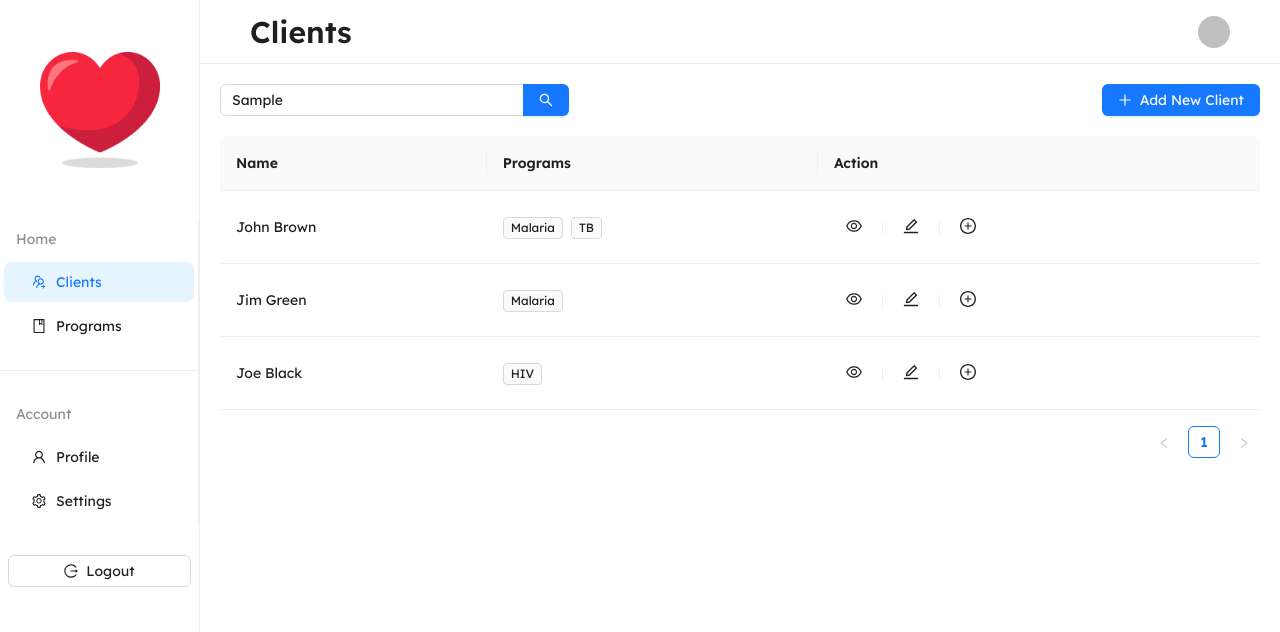
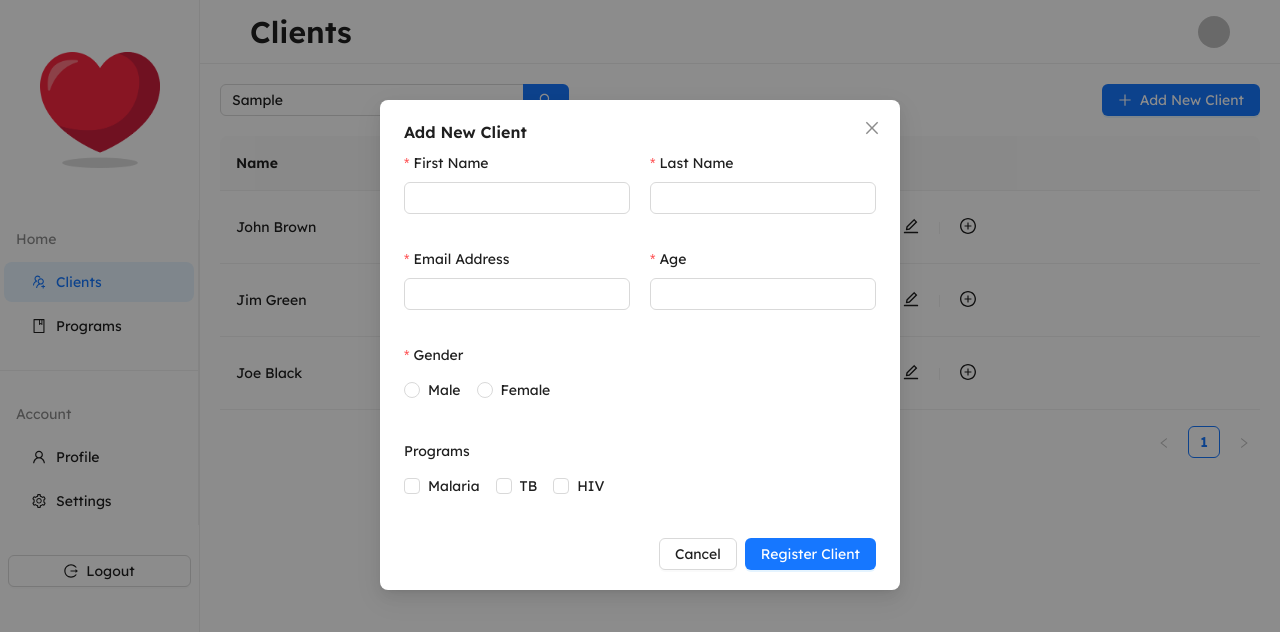
Before and after one commit to silasjimmy/health-information-system, a Vue app in the folder frontend/application-src/: page /clients in a window 1280 px wide. Both pictures are taken after typing "Sample" into the empty fields and a click on the button "Add New Client". Shown: the top 632 px of the page. Built offline with nearby package versions, Linux system fonts and the light colour scheme.

Commit message:
refactor: create add new client form

```diff
--- /dev/null
+++ b/frontend/application-src/src/components/AddClientForm.vue
@@ -0,0 +1,152 @@
+<template>
+  <a-modal
+    title="Add New Client"
+    :open="open"
+    :maskClosable="false"
+    @cancel="resetForm"
+  >
+    <div class="form-wrapper">
+      <a-form
+        ref="newClientForm"
+        name="basic"
+        layout="vertical"
+        autocomplete="off"
+        :model="form"
+      >
+        <a-row :gutter="[20, 10]">
+          <a-col :span="12">
+            <a-form-item
+              label="First Name"
+              name="firstName"
+              :rules="[{ required: true, message: 'First name is required!' }]"
+            >
+              <a-input type="text" v-model:value="form.firstName" />
+            </a-form-item>
+          </a-col>
+
+          <a-col :span="12">
+            <a-form-item
+              label="Last Name"
+              name="lastName"
+              :rules="[{ required: true, message: 'Last name is required!' }]"
+            >
+              <a-input type="text" v-model:value="form.lastName" />
+            </a-form-item>
+          </a-col>
+
+          <a-col :span="12">
+            <a-form-item
+              label="Email Address"
+              name="email"
+              :rules="[
+                { required: true, message: 'Email address is required!' },
+              ]"
+            >
+              <a-input type="email" v-model:value="form.email" />
+            </a-form-item>
+          </a-col>
+
+          <a-col :span="12">
+            <a-form-item
+              label="Age"
+              name="age"
+              :rules="[{ required: true, message: 'Age is required!' }]"
+            >
+              <a-input type="number" v-model:value="form.age" />
+            </a-form-item>
+          </a-col>
+
+          <a-col :span="24">
+            <a-form-item
+              label="Gender"
+              name="gender"
+              :rules="[{ required: true, message: 'Gender is required!' }]"
+            >
+              <a-radio-group v-model:value="form.gender">
+                <a-radio value="male">Male</a-radio>
+
+                <a-radio value="female">Female</a-radio>
+              </a-radio-group>
+            </a-form-item>
+          </a-col>
+
+          <a-col :span="24">
+            <a-form-item label="Programs" name="programs">
+              <a-checkbox-group v-model:value="form.programs">
+                <a-checkbox v-for="program in programs" :value="program.id">
+                  {{ program.label }}
+                </a-checkbox>
+              </a-checkbox-group>
+            </a-form-item>
+          </a-col>
+        </a-row>
+      </a-form>
+    </div>
+
+    <template #footer>
+      <a-button key="back" @click="resetForm">Cancel</a-button>
+
+      <a-button type="primary" :loading="loading" @click="validateForm">
+        Register Client
+      </a-button>
+    </template>
+  </a-modal>
+</template>
+
+<script setup lang="ts">
+import { useProgramStore } from "@/stores/program";
+import type { AddNewClientForm } from "@/utils/commonUtils";
+import { storeToRefs } from "pinia";
+import { reactive, ref } from "vue";
+
+// Define component props
+defineProps<{
+  open: boolean;
+  loading: boolean;
+}>();
+
+// Define component events
+const emits = defineEmits(["ok", "cancel"]);
+
+// Form state
+const form = reactive<AddNewClientForm>({
+  firstName: null,
+  lastName: null,
+  email: null,
+  age: null,
+  gender: null,
+  programs: [],
+});
+
+const newClientForm = ref();
+
+const programStore = useProgramStore();
+const { programs } = storeToRefs(programStore);
+
+/**
+ * Validates the form before emitting the form information to the parent component
+ */
+function validateForm() {
+  newClientForm.value
+    .validate()
+    .then(() => {
+      emits("ok", form);
+
+      newClientForm.value.resetFields();
+    })
+    .catch(() => {
+      return;
+    });
+}
+
+/**
+ * Resets the form before closing the modal
+ */
+function resetForm() {
+  newClientForm.value.resetFields();
+
+  emits("cancel");
+}
+</script>
+
+<style scoped></style>
--- /dev/null
+++ b/frontend/application-src/src/stores/program.ts
@@ -0,0 +1,24 @@
+import { ref, computed } from "vue";
+import { defineStore } from "pinia";
+
+export const useProgramStore = defineStore("program", () => {
+  const programs = ref([
+    {
+      id: 1,
+      label: "Malaria",
+      value: "malaria",
+    },
+    {
+      id: 2,
+      label: "TB",
+      value: "tb",
+    },
+    {
+      id: 3,
+      label: "HIV",
+      value: "hiv",
+    },
+  ]);
+
+  return { programs };
+});
--- /dev/null
+++ b/frontend/application-src/src/utils/commonUtils.ts
@@ -0,0 +1,15 @@
+// Defines the types of gender
+export enum Gender {
+  MALE = "male",
+  FEMALE = "female",
+}
+
+// Defines the properties and types of the add client form
+export interface AddNewClientForm {
+  firstName: string | null;
+  lastName: string | null;
+  email: string | null;
+  age: number | null;
+  gender: Gender | null;
+  programs: Array<number>;
+}
--- a/frontend/application-src/src/views/ClientsView.vue
+++ b/frontend/application-src/src/views/ClientsView.vue
@@ -2,13 +2,13 @@
   <div class="actions-wrapper">
     <a-flex justify="space-between">
       <a-input-search
-      enter-button
+        enter-button
         style="width: 350px"
         placeholder="Search client's name..."
         @search="searchClient"
       />
 
-      <a-button type="primary">
+      <a-button type="primary" @click="openAddClientFormModal = true">
         <PlusOutlined />
 
         <span>Add New Client</span>
@@ -57,6 +57,13 @@
       </template>
     </template>
   </a-table>
+
+  <add-client-form
+    :open="openAddClientFormModal"
+    :loading="addClientFormLoading"
+    @ok="saveNewClient"
+    @cancel="closeAddClientFormModal"
+  ></add-client-form>
 </template>
 
 <script setup lang="ts">
@@ -66,6 +73,8 @@ import {
   EditOutlined,
   PlusOutlined,
 } from "@ant-design/icons-vue";
+import AddClientForm from "@/components/AddClientForm.vue";
+import { ref } from "vue";
 
 const columns = [
   {
@@ -128,13 +137,34 @@ const data = [
   },
 ];
 
+const openAddClientFormModal = ref<boolean>(false);
+const addClientFormLoading = ref<boolean>(false)
+
+/**
+ * Searches for a client with the provided name
+ * @param name client's name
+ */
 function searchClient(name: string) {
   console.log("client name:", name);
+}
+
+/**
+ * Saves the newly registered client
+ * @param event
+ */
+function saveNewClient(event: any) {
+  console.log(event);
+
+  openAddClientFormModal.value = false
+}
+
+function closeAddClientFormModal() {
+  openAddClientFormModal.value = false
 }
 </script>
 
 <style scoped>
 .actions-wrapper {
-    margin-bottom: 20px;
+  margin-bottom: 20px;
 }
 </style>
```
